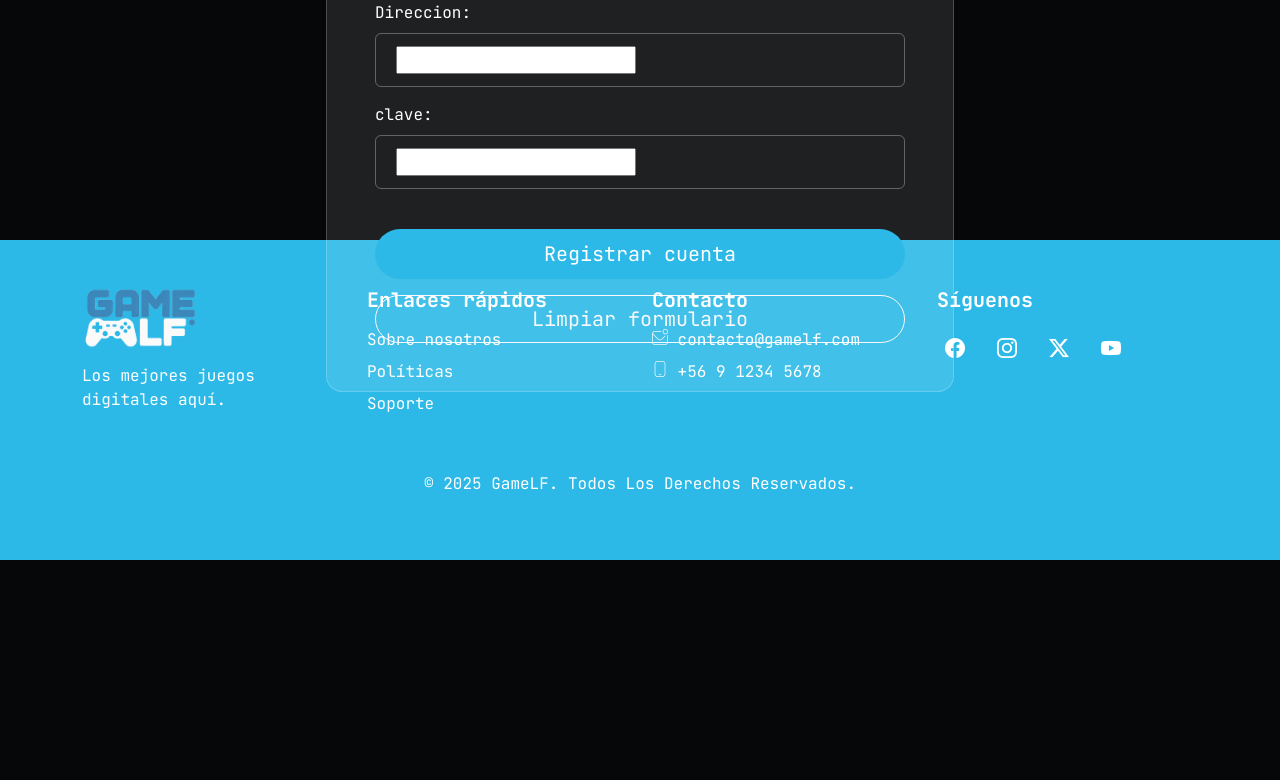
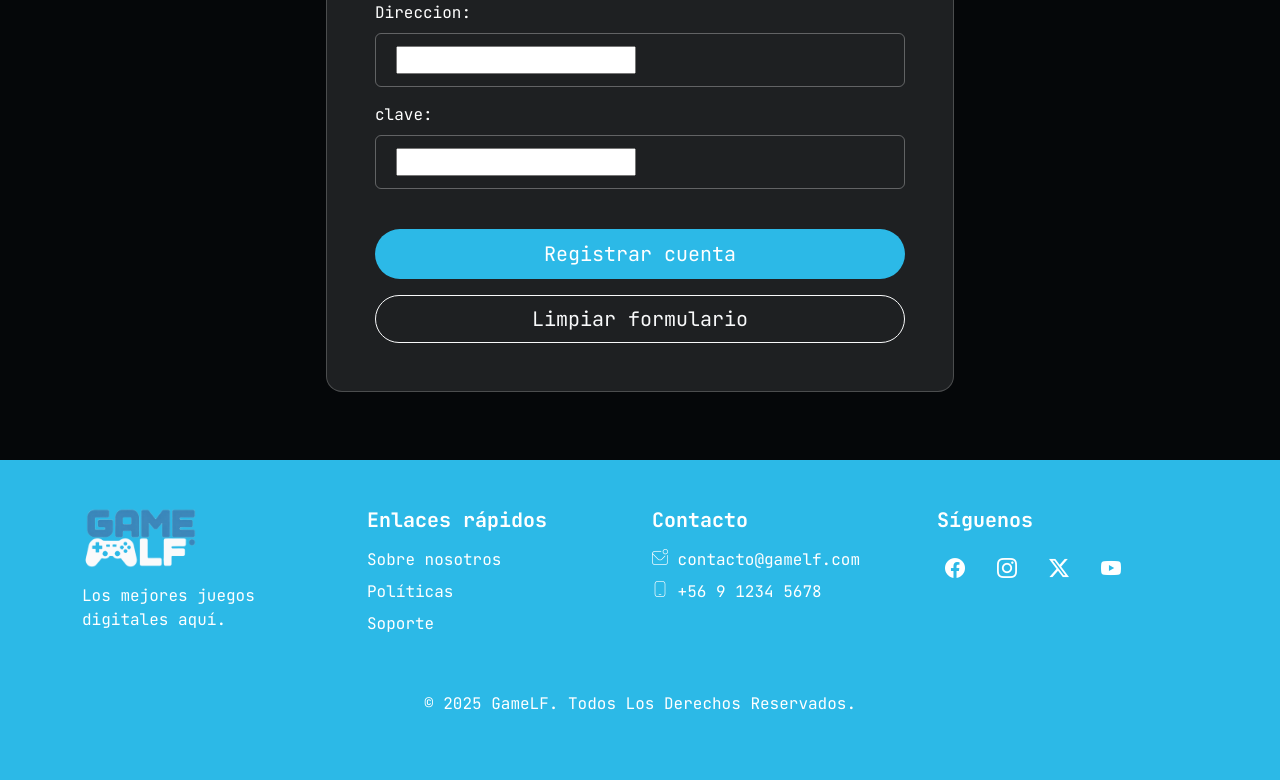
Before and after one commit to Lmondaca/Formativa1W, a Django app: page /registro in a window 1280 px wide. Shown: the part 608-1388 px from the top of the page. Before the commit the page ends 1168 px from the top, so only its background shows below. Run offline with Django 5.2, Linux system fonts and the light colour scheme; parts of the project's set-up code (start-up, migrations or seed data) failed here and were passed over; some libraries are stand-ins or nearby versions.

Commit message:
se corrige footer del register

```diff
--- a/Django/backend/catalagos/static/css/style.css
+++ b/Django/backend/catalagos/static/css/style.css
@@ -183,8 +183,12 @@ a.nav-link {
 
 /* Registro */
 .registro-seccion {
-    height: 100vh;
+    min-height: 100vh;
+    display: flex;
+    align-items: center;
+    justify-content: center;
     padding-top: 80px;
+    padding-bottom: 20px;
 }
 
 .registro-form {
```
